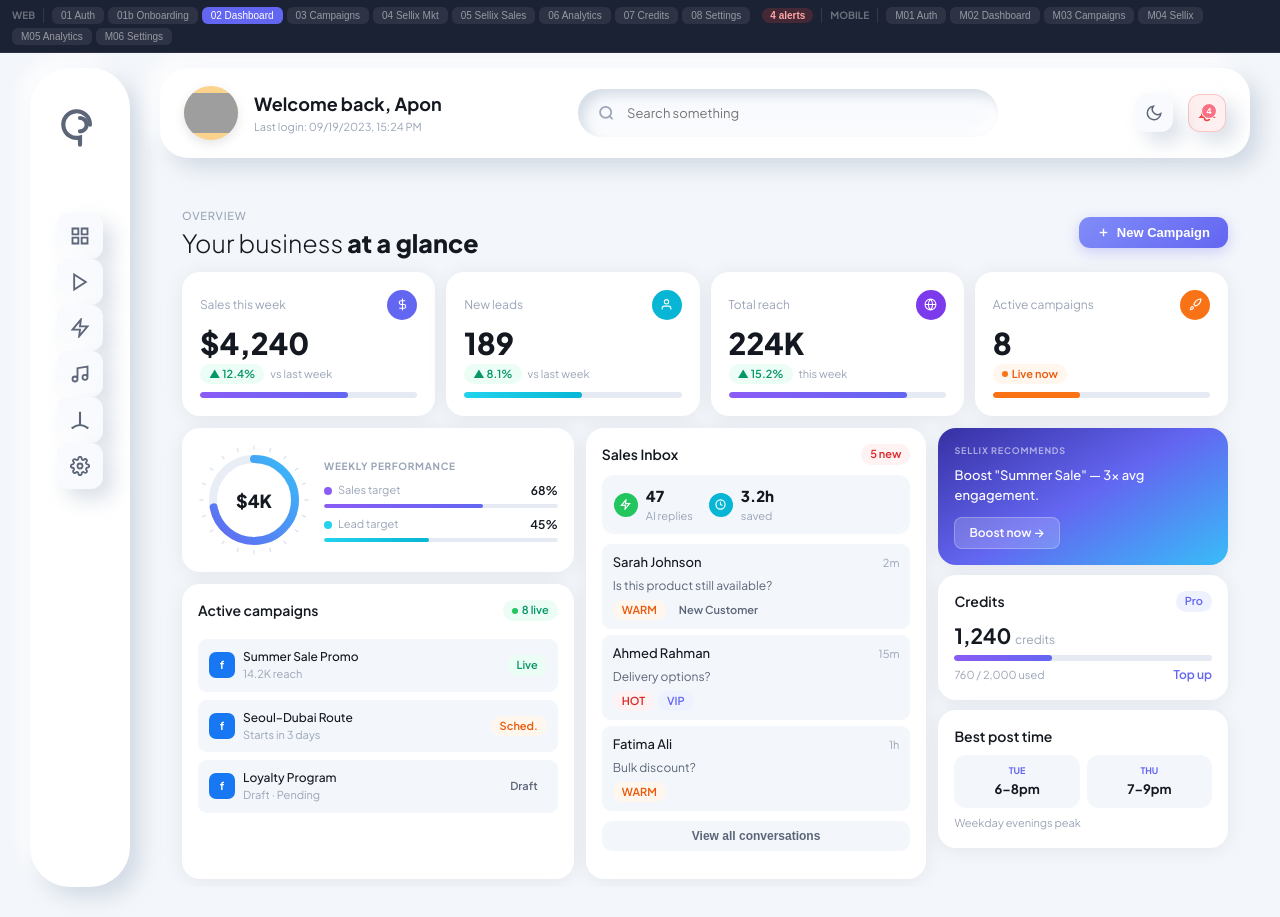
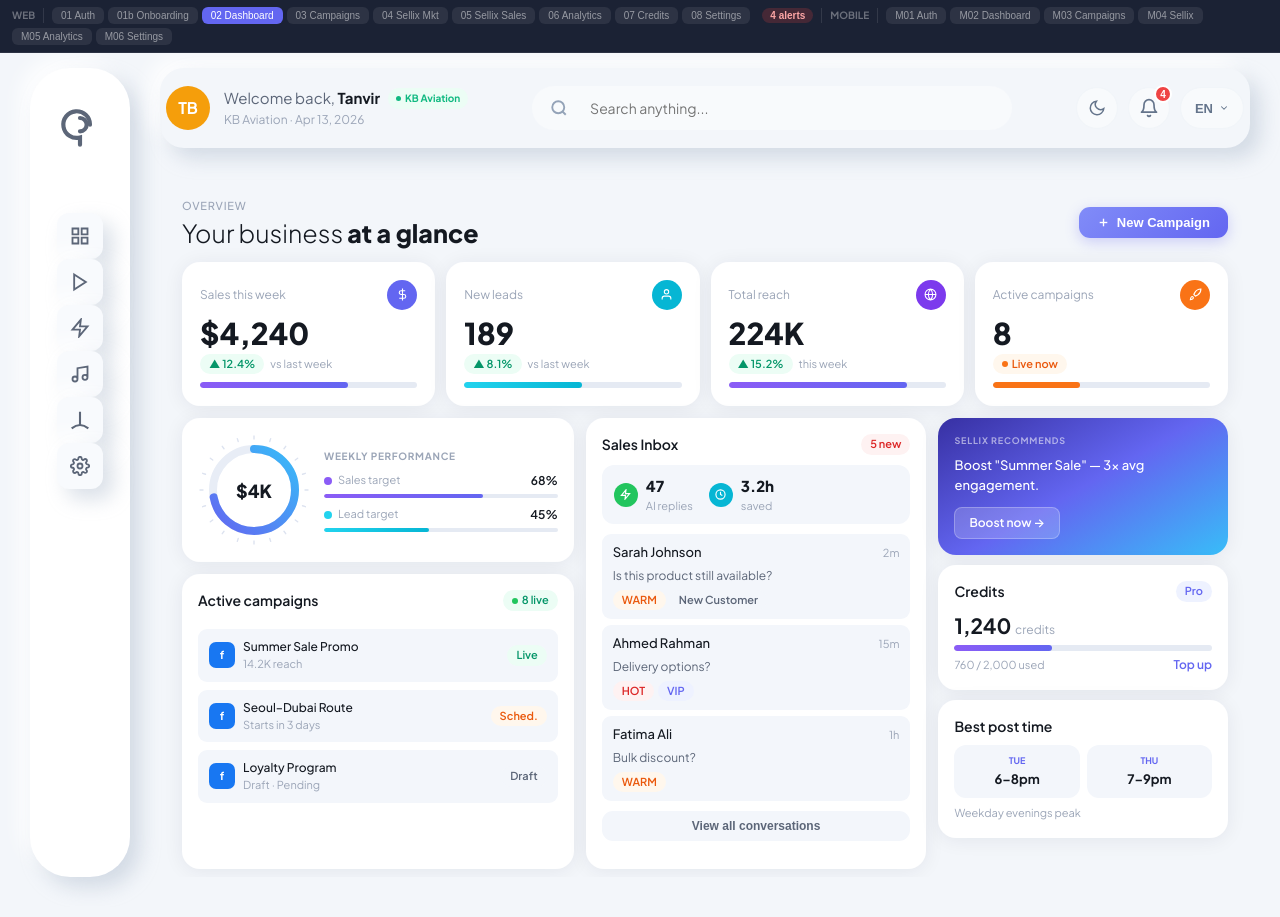
Before and after one commit to CodeHub1443/Zipto_Front_End, a React (Vite) app: page / in a window 1280 px wide. Both pictures are taken after a click on the button "02 Dashboard". Built offline with nearby package versions, Linux system fonts and the light colour scheme; grey boxes are pictures that could not be loaded; the HTML template or start-up script is replaced by a standard one.

Commit message:
Update Global Header / Navbar to premium V1 design

```diff
--- a/src/components/ui.jsx
+++ b/src/components/ui.jsx
@@ -16,7 +16,7 @@ export function ThemeToggle() {
   };
 
   return (
-    <button className="z-icon-btn" onClick={toggle} title="Toggle Dark Mode" style={{ width: 38, height: 38 }}>
+    <button onClick={toggle} title="Toggle Dark Mode" style={{ width: 42, height: 42, borderRadius: '50%', background: '#F8FAFC', border: '1px solid #F1F5F9', display: 'flex', alignItems: 'center', justifyContent: 'center', cursor: 'pointer', color: '#64748B' }}>
       {isDark ? (
         <svg width="18" height="18" fill="none" stroke="currentColor" strokeWidth="2" viewBox="0 0 24 24">
           <path d="M12 3v1m0 16v1m9-9h-1M4 12H3m15.364-6.364l-.707.707M6.343 17.657l-.707.707m0-11.314l.707.707m11.314 11.314l.707.707M12 5a7 7 0 100 14 7 7 0 000-14z" />
@@ -121,48 +121,65 @@ export function Sidebar({ active = 'dash' }) {
 }
 
 // ─── Header ────────────────────────────────────────────────────────
-export function Header({ userName = "Apon", userProfile = "Last login: 09/19/2023, 15:24 PM", alertCount = 0, onAlertClick }) {
+export function Header({ userName = "Tanvir", userProfile = "KB Aviation · Apr 13, 2026", alertCount = 0, onAlertClick }) {
   return (
-    <div className="z-hdr" style={{ height: 90, borderRadius: 28 }}>
-      <div className="z-hdr-profile">
-        <div style={{
-          width: 54, height: 54, borderRadius: '50%', background: '#FBD38D',
-          overflow: 'hidden', display: 'flex', alignItems: 'center', justifyContent: 'center',
-          boxShadow: '0 4px 12px rgba(0,0,0,0.1)'
-        }}>
-          <img src="https://api.dicebear.com/7.x/avataaars/svg?seed=Apon" alt="Avatar" width="54" />
+    <div className="z-hdr" style={{ height: 80, borderRadius: 24, display: 'flex', alignItems: 'center', justifyContent: 'space-between', padding: '0 6px', background: 'transparent' }}>
+
+      {/* Profile Section */}
+      <div style={{ display: 'flex', alignItems: 'center', gap: 14 }}>
+        <div style={{ width: 44, height: 44, borderRadius: '50%', background: '#F59E0B', display: 'flex', alignItems: 'center', justifyContent: 'center', color: '#fff', fontSize: 16, fontWeight: 700, flexShrink: 0 }}>
+          TB
         </div>
-        <div className="z-hdr-welcome">
-          <div style={{ fontSize: 18, fontWeight: 700, color: 'var(--t1)', marginBottom: 2 }}>Welcome back, {userName}</div>
-          <span style={{ fontSize: 11, color: 'var(--t3)' }}>{userProfile}</span>
+        <div>
+          <div style={{ display: 'flex', alignItems: 'center', gap: 8, marginBottom: 2 }}>
+            <div style={{ fontSize: 15, color: 'var(--t2)' }}>
+              Welcome back, <b style={{ color: 'var(--t1)' }}>{userName}</b>
+            </div>
+            <div style={{ display: 'flex', alignItems: 'center', gap: 4, background: '#ECFDF5', padding: '3px 8px', borderRadius: 100, fontSize: 10, fontWeight: 700, color: '#10B981' }}>
+              <div style={{ width: 5, height: 5, borderRadius: '50%', background: '#10B981' }} />
+              KB Aviation
+            </div>
+          </div>
+          <div style={{ fontSize: 12, color: 'var(--t3)' }}>{userProfile}</div>
         </div>
       </div>
 
-      <div className="z-search-box" style={{ flex: '0 1 420px', height: 48, borderRadius: 100 }}>
-        <svg width="18" height="18" fill="none" stroke="var(--t3)" strokeWidth="2.5" viewBox="0 0 24 24">
+      {/* Search Bar */}
+      <div className="z-search-box" style={{ flex: '0 1 480px', display: 'flex', alignItems: 'center', background: '#F8FAFC', borderRadius: 100, height: 44, padding: '0 18px', boxShadow: 'none' }}>
+        <svg width="18" height="18" fill="none" stroke="#94A3B8" strokeWidth="2.5" viewBox="0 0 24 24" style={{ marginRight: 10 }}>
           <circle cx="11" cy="11" r="8" /><line x1="21" y1="21" x2="16.65" y2="16.65" />
         </svg>
-        <input type="text" placeholder="Search something" style={{ fontSize: 13, color: 'var(--t2)' }} />
+        <input type="text" placeholder="Search anything..." style={{ flex: 1, background: 'transparent', border: 'none', outline: 'none', fontSize: 14, color: 'var(--t1)' }} />
       </div>
 
-      <div className="z-hdr-actions">
+      {/* Actions */}
+      <div className="z-hdr-actions" style={{ gap: 10 }}>
         <ThemeToggle />
+
         <button
-          className="z-icon-btn"
           onClick={onAlertClick}
-          style={{ width: 38, height: 38, background: alertCount > 0 ? 'rgba(239,68,68,.08)' : 'var(--bg-shell)', boxShadow: 'var(--shadow-neu-out)', border: alertCount > 0 ? '1px solid rgba(239,68,68,.25)' : 'none' }}
+          style={{ position: 'relative', width: 42, height: 42, borderRadius: '50%', background: '#F8FAFC', border: '1px solid #F1F5F9', display: 'flex', alignItems: 'center', justifyContent: 'center', cursor: 'pointer', color: '#64748B' }}
         >
-          <svg width="20" height="20" fill="none" stroke={alertCount > 0 ? '#EF4444' : 'currentColor'} strokeWidth="2" viewBox="0 0 24 24">
-            <path d="M15 17h5l-1.405-1.405A2.032 2.032 0 0118 14.158V11a6.002 6.002 0 00-4-5.659V5a2 2 0 10-4 0v.341C7.67 6.165 6 8.388 6 11v3.159c0 .538-.214 1.055-.595 1.436L4 17h5m6 0v1a3 3 0 11-6 0v-1m6 0H9" />
+          <svg width="20" height="20" fill="none" stroke="currentColor" strokeWidth="2" viewBox="0 0 24 24">
+            <path d="M18 8A6 6 0 006 8c0 7-3 9-3 9h18s-3-2-3-9" strokeLinecap="round" strokeLinejoin="round" />
+            <path d="M13.73 21a2 2 0 01-3.46 0" strokeLinecap="round" strokeLinejoin="round" />
           </svg>
-          {alertCount > 0 && (
-            <div style={{ position: 'absolute', top: 8, right: 8, minWidth: 16, height: 16, background: 'var(--red)', borderRadius: 8, border: '1.5px solid var(--bg-card)', display: 'flex', alignItems: 'center', justifyContent: 'center', fontSize: 9, fontWeight: 700, color: '#fff', padding: '0 3px' }}>
+          {alertCount > 0 ? (
+            <div style={{ position: 'absolute', top: -3, right: -3, minWidth: 18, height: 18, background: '#EF4444', borderRadius: 9, border: '2px solid #fff', display: 'flex', alignItems: 'center', justifyContent: 'center', fontSize: 10, fontWeight: 700, color: '#fff', padding: '0 4px' }}>
               {alertCount > 9 ? '9+' : alertCount}
             </div>
+          ) : (
+            <div style={{ position: 'absolute', top: 11, right: 11, width: 6, height: 6, background: '#6366F1', borderRadius: '50%', border: '1.5px solid #F8FAFC' }} />
           )}
-          {alertCount === 0 && (
-            <div style={{ position: 'absolute', top: 10, right: 10, width: 7, height: 7, background: 'var(--red)', borderRadius: '50%', border: '1.5px solid var(--bg-card)' }} />
-          )}
+        </button>
+
+        <button
+          style={{ height: 42, padding: '0 14px', borderRadius: 100, background: '#F8FAFC', border: '1px solid #F1F5F9', display: 'flex', alignItems: 'center', gap: 6, cursor: 'pointer', color: '#64748B', fontSize: 13, fontWeight: 600 }}
+        >
+          EN
+          <svg width="10" height="10" fill="none" stroke="currentColor" strokeWidth="2.5" viewBox="0 0 24 24" strokeLinecap="round" strokeLinejoin="round">
+            <polyline points="6 9 12 15 18 9" />
+          </svg>
         </button>
       </div>
     </div>
```
